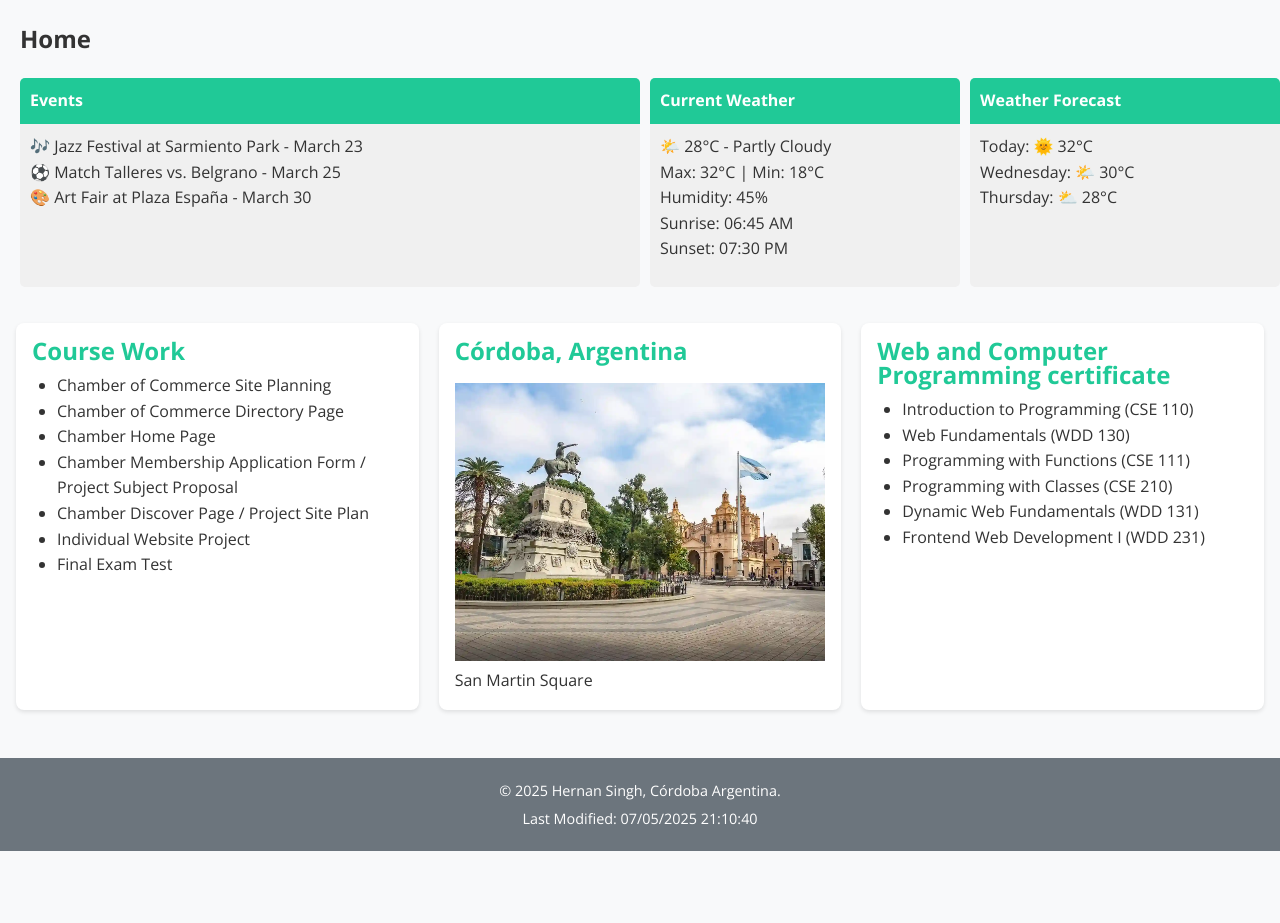
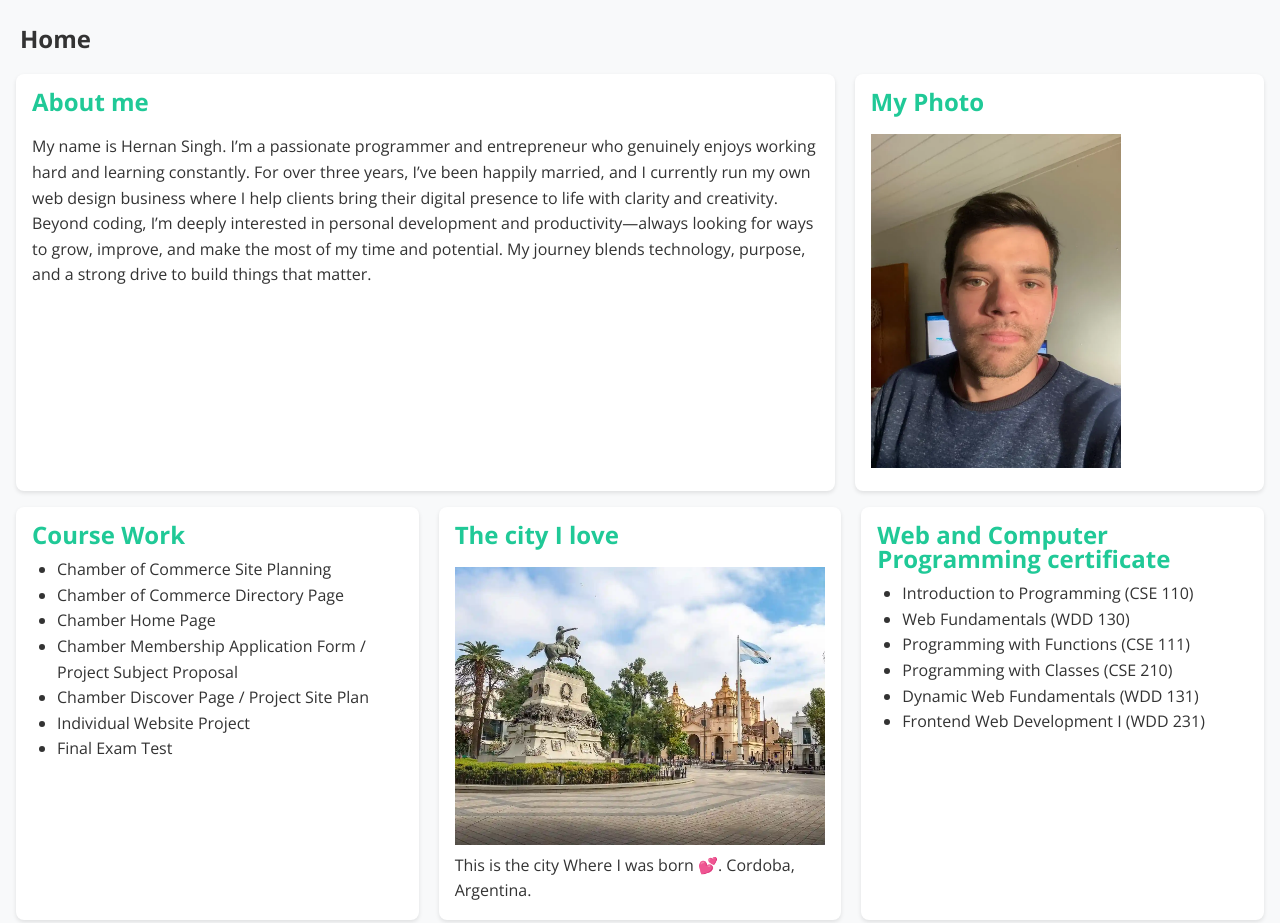
Before and after one commit to hernansingh/wdd231, a plain HTML site: page index.html in a window 1280 px wide. Shown: the part 882-1805 px from the top of the page. Before the commit the page ends 1733 px from the top, so only its background shows below. Drawn offline with nearby package versions, Linux system fonts and the light colour scheme.

Commit message:
home modifications

```diff
--- a/index.html
+++ b/index.html
@@ -35,46 +35,27 @@
 
     <section class="hero">
         <div class="hero-content">
-            <h1>Bienvenidos a Córdoba</h1>
-            <p>Descubre la historia y la belleza de la Catedral de Córdoba</p>
+            <h1>Welcome to my Wdd231 Page</h1>
+            <p>I'm Hernan Singh (with Noelia) and this is my presentation</p>
         </div>
     </section>
 
     <div class="title-container"><h2 class="main__title">Home</h2></div>
 
+    <main class="main">
+        <div class="flex-container-sections">
+            <section class="section sec__4">
+                <h2 class="section__title">About me</h2>
+                <p class="section__text">My name is Hernan Singh. I’m a passionate programmer and entrepreneur who genuinely enjoys working hard and learning constantly. For over three years, I’ve been happily married, and I currently run my own web design business where I help clients bring their digital presence to life with clarity and creativity. Beyond coding, I’m deeply interested in personal development and productivity—always looking for ways to grow, improve, and make the most of my time and potential. My journey blends technology, purpose, and a strong drive to build things that matter.</p>
+            </section>
 
-    <div class="section-box-container">
-        <div class="dashboard-container">
-            <div class="dashboard-box">
-                <div class="box-header-section">Events</div>
-                <div class="box-content">
-                    <p>🎶 Jazz Festival at Sarmiento Park - March 23</p>
-                    <p>⚽ Match Talleres vs. Belgrano - March 25</p>
-                    <p>🎨 Art Fair at Plaza España - March 30</p>
-                </div>
-            </div>
-            <div class="dashboard-box weather-box">
-                <div class="box-header-section">Current Weather</div>
-                <div class="box-content">
-                    <p>🌤️ 28°C - Partly Cloudy</p>
-                    <p>Max: 32°C | Min: 18°C</p>
-                    <p>Humidity: 45%</p>
-                    <p>Sunrise: 06:45 AM</p>
-                    <p>Sunset: 07:30 PM</p>
-                </div>
-            </div>
-            <div class="dashboard-box forecast-box">
-                <div class="box-header-section">Weather Forecast</div>
-                <div class="box-content">
-                    <p>Today: 🌞 32°C</p>
-                    <p>Wednesday: 🌤️ 30°C</p>
-                    <p>Thursday: ⛅ 28°C</p>
-                </div>
-            </div>
+            <section class="section sec__5">
+                <h2 class="section__title">My Photo</h2>
+                <img src="./images/Foto-de-hernan.webp" alt="Córdoba Image" class="section__image-about">
+            </section>
         </div>
-    </div>
 
-    <main class="main">
+
         <div class="flex-container-sections">
             <section class="section sec__1">
                 <h2 class="section__title">Course Work</h2>
@@ -90,9 +71,9 @@
             </section>
 
             <section class="section sec__2">
-                <h2 class="section__title">Córdoba, Argentina</h2>
+                <h2 class="section__title">The city I love</h2>
                 <img src="./images/cordoba.webp" alt="Córdoba Image" class="section__image">
-                <p class="section__text">San Martin Square</p>
+                <p class="section__text">This is the city Where I was born 💕. Cordoba, Argentina.</p>
             </section>
 
             <section class="section sec__3">
@@ -107,8 +88,6 @@
                 </ul>
             </section>
         </div>
-
-
     </main>
 
     <footer>
--- a/styles/style.css
+++ b/styles/style.css
@@ -83,7 +83,7 @@ body {
 .hero {
     width: 100%;
     height: 100vh; /* Ocupa toda la pantalla */
-    background: url(../images/Cordoba-Image.webp) no-repeat center center/cover;
+    background: url(../images/imagen-hernan-y-noe.webp) no-repeat center center/cover;
     display: flex;
     align-items: center;
     justify-content: center;
@@ -211,8 +211,20 @@ body {
     flex-basis: 33%;
 }
 
+.sec__4{
+    flex-basis: 66%;
+}
+
+.sec__5{
+    flex-basis: 33%;
+}
+
 .section__image{
     width: 100%;
+}
+
+.section__image-about{
+    width: 250px;
 }
 
 .list-items{
```
Also changed, not shown: images/Foto-de-hernan.webp (added), images/imagen-hernan-y-noe.webp (added).
